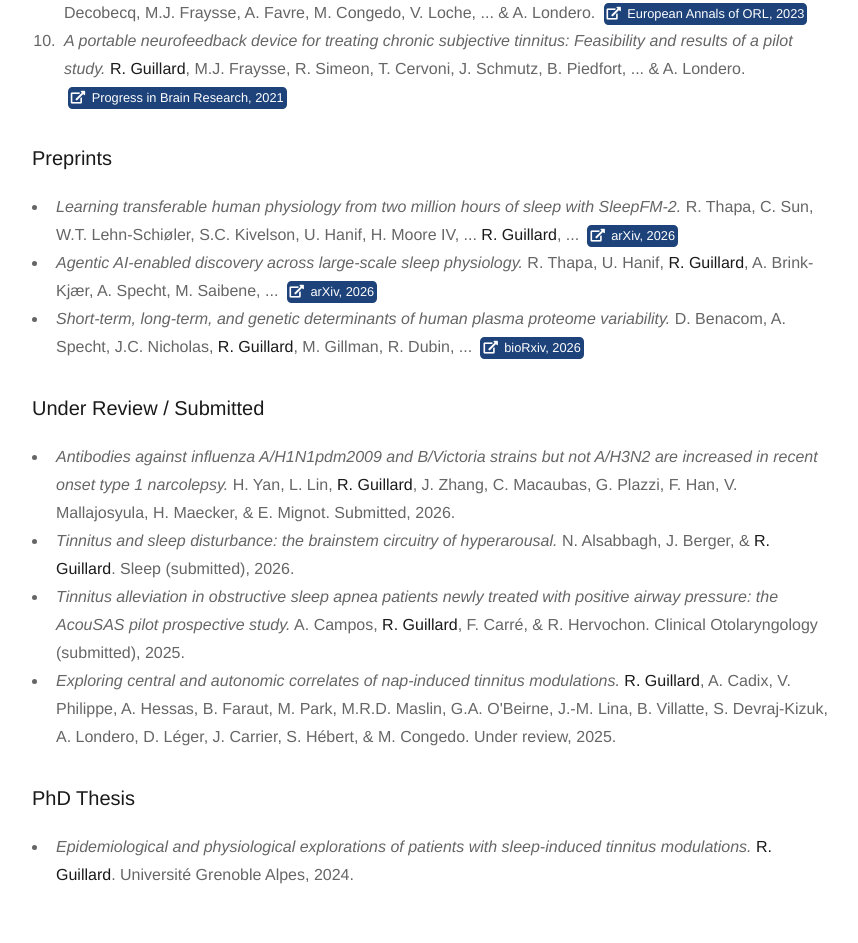
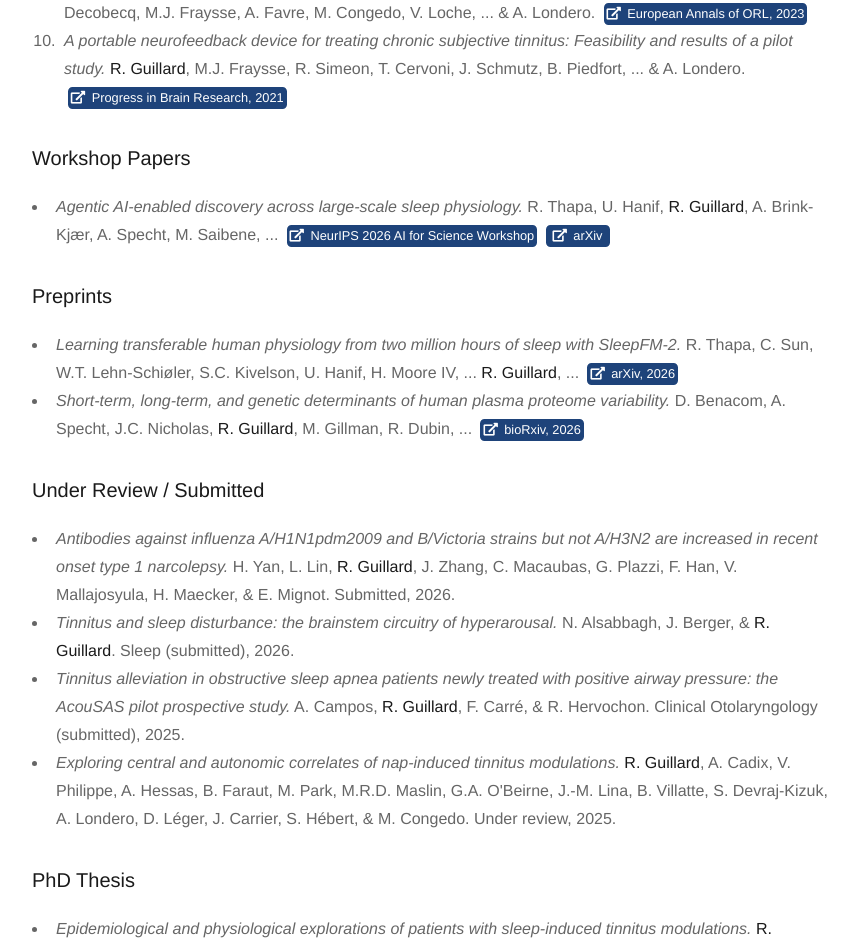
Before and after one commit to RobinGuillard/cv, a plain HTML site: page index.html in a window 1280 px wide. Shown: the part 3333-4276 px from the top of the page, without its empty margins (400-1258 px from the left). Drawn offline with Linux system fonts and the light colour scheme; a web font is replaced by a local one.

Commit message:
Add NeurIPS 2026 AI for Science Workshop paper
Co-Authored-By: Claude Opus 5.5 <noreply@anthropic.com>
Claude-Session: https://claude.ai/code/session_01AgSXMJwEvB6BHyHwUrriDt

```diff
--- a/index.html
+++ b/index.html
@@ -196,17 +196,22 @@
               </li>
             </ol>
 
+            <h3>Workshop Papers</h3>
+            <ul>
+              <li>
+                <i>Agentic AI-enabled discovery across large-scale sleep physiology.</i>
+                R. Thapa, U. Hanif, <b>R. Guillard</b>, A. Brink-Kj&aelig;r, A. Specht, M. Saibene, ...
+                <a href="https://openreview.net/forum?id=WvHLn6OPBX" rel="noreferrer noopener" target="_blank" class="button primary icon xsmall solid fa-external-link-alt">NeurIPS 2026 AI for Science Workshop</a>
+                <a href="https://arxiv.org/abs/2607.25175" rel="noreferrer noopener" target="_blank" class="button primary icon xsmall solid fa-external-link-alt">arXiv</a>
+              </li>
+            </ul>
+
             <h3>Preprints</h3>
             <ul>
               <li>
                 <i>Learning transferable human physiology from two million hours of sleep with SleepFM-2.</i>
                 R. Thapa, C. Sun, W.T. Lehn-Schi&oslash;ler, S.C. Kivelson, U. Hanif, H. Moore IV, ... <b>R. Guillard</b>, ...
                 <a href="https://arxiv.org/abs/2609.06849" rel="noreferrer noopener" target="_blank" class="button primary icon xsmall solid fa-external-link-alt">arXiv, 2026</a>
-              </li>
-              <li>
-                <i>Agentic AI-enabled discovery across large-scale sleep physiology.</i>
-                R. Thapa, U. Hanif, <b>R. Guillard</b>, A. Brink-Kj&aelig;r, A. Specht, M. Saibene, ...
-                <a href="https://arxiv.org/abs/2607.25175" rel="noreferrer noopener" target="_blank" class="button primary icon xsmall solid fa-external-link-alt">arXiv, 2026</a>
               </li>
               <li>
                 <i>Short-term, long-term, and genetic determinants of human plasma proteome variability.</i>
```
